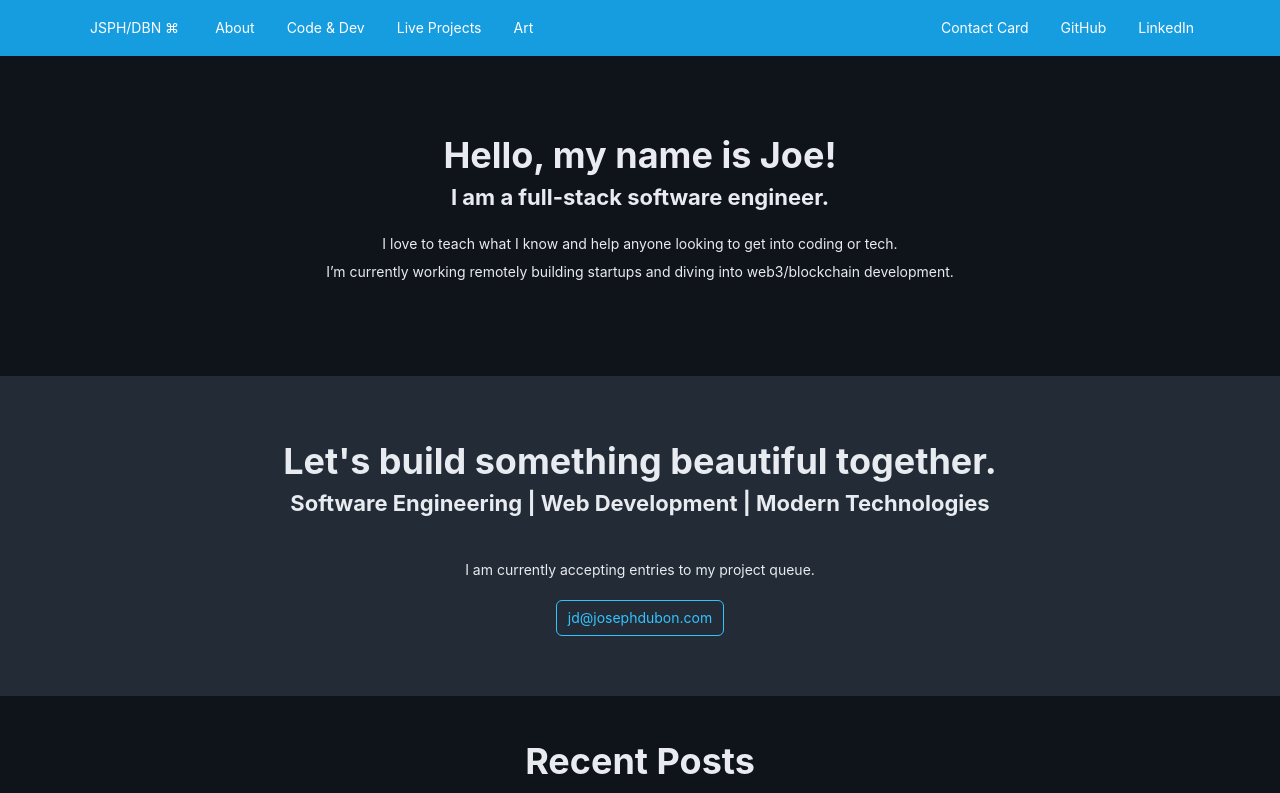
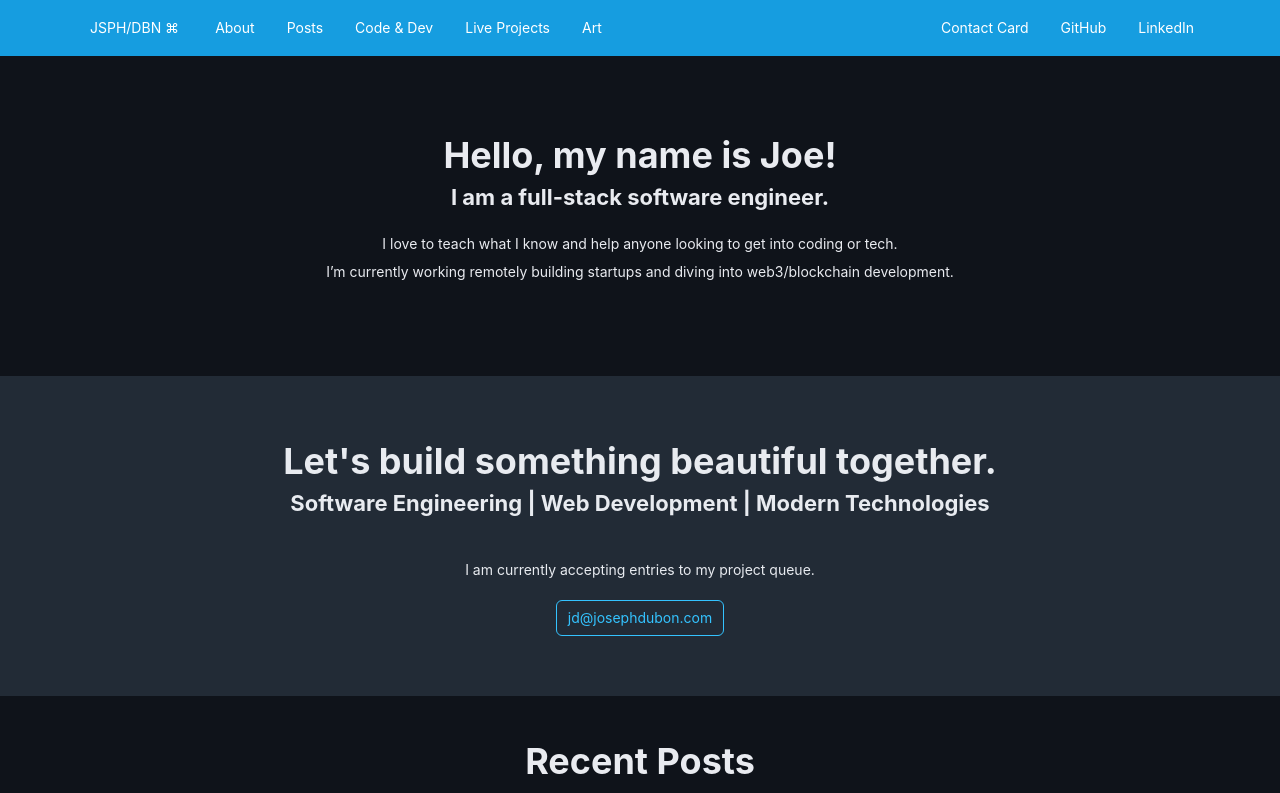
Before and after one commit to josephdubon/josephdubon-blog, a Next.js app: page / in a window 1280 px wide. Shown: the top 793 px of the page. Built offline with nearby package versions, Linux system fonts and the light colour scheme.

Commit message:
added posts page

```diff
--- a/components/Navbar.js
+++ b/components/Navbar.js
@@ -29,6 +29,10 @@ export default function NavBarInstance() {
                 <Nav>
                     <Nav.Item as={NavLink} href='/about'>
                         About
+                    </Nav.Item>
+
+                    <Nav.Item as={NavLink} href='/posts'>
+                        Posts
                     </Nav.Item>
 
                     <Nav.Item as={NavLink} href='/code-and-development'>
```
